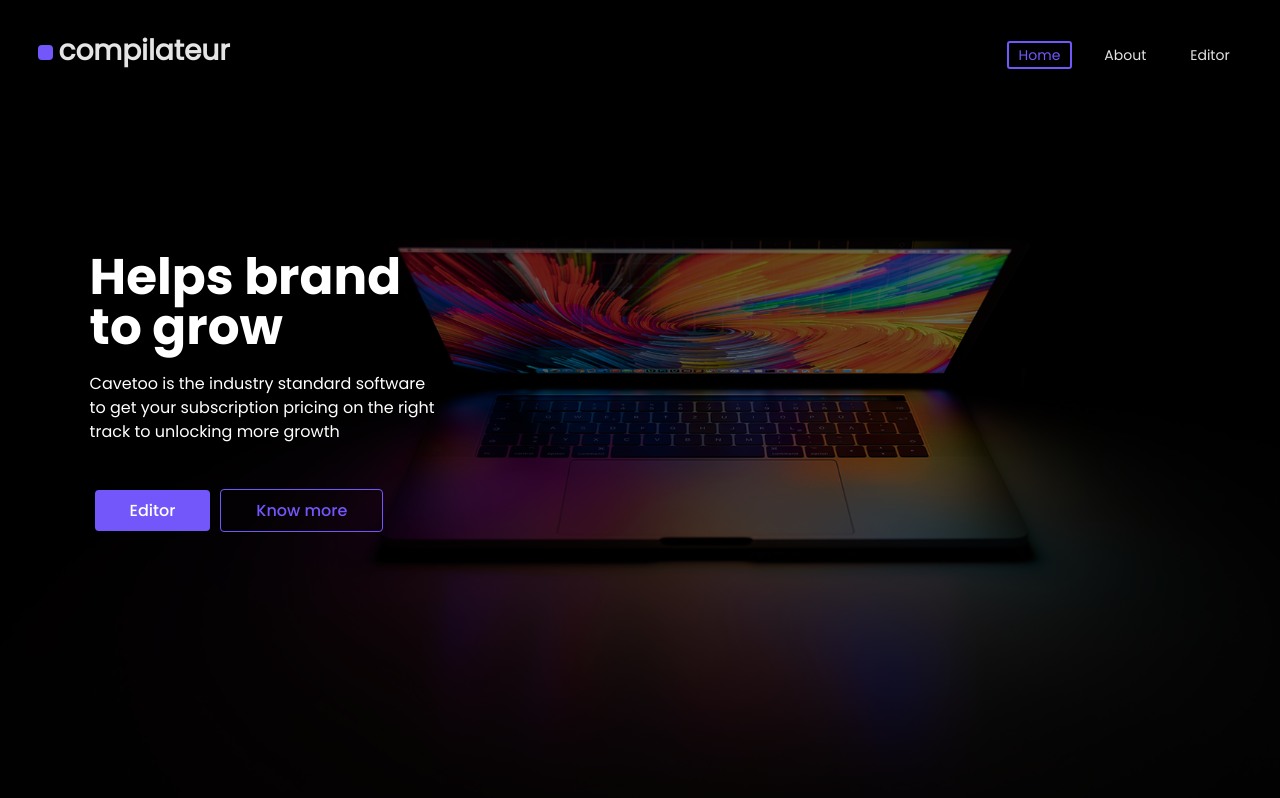
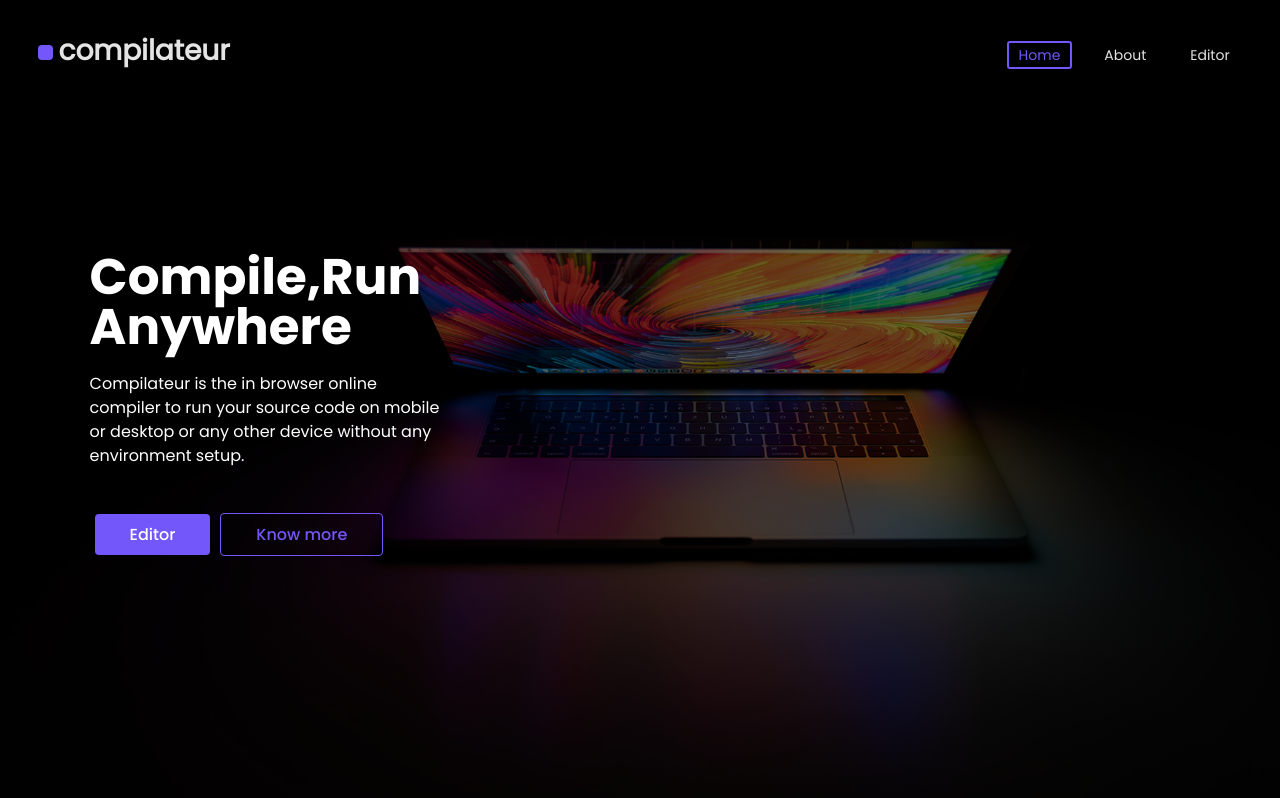
Before and after one commit to satishnaikawadi2011/online-compiler, a React (Vite) app in the folder client/: page / in a window 1280 px wide. Built offline with nearby package versions, Linux system fonts and the light colour scheme; what apisauce would draw is missing.

Commit message:
✨ feat : update Banner component content

```diff
--- a/client/src/components/Banner/Banner.tsx
+++ b/client/src/components/Banner/Banner.tsx
@@ -1,4 +1,5 @@
 import React from 'react';
+import { useNavigate } from 'react-router-dom';
 import styled from 'styled-components';
 import { NormalButton, OutlinedButton } from '../Button/Button';
 import { Container } from '../Container/Container';
@@ -29,19 +30,20 @@ const Details = styled.div`
 const Actions = styled.div``;
 
 const Banner = () => {
+	let navigate = useNavigate();
 	return (
 		<StyledBanner>
 			<BannerContainer>
 				<Details>
-					<h1>Helps brand to grow</h1>
+					<h1>Compile,Run Anywhere</h1>
 					<p>
-						Cavetoo is the industry standard software to get your subscription pricing on the right track to
-						unlocking more growth
+						Compilateur is the in browser online compiler to run your source code on mobile or desktop or
+						any other device without any environment setup.
 					</p>
 				</Details>
 				<Actions>
-					<NormalButton>Editor</NormalButton>
-					<OutlinedButton>Know more</OutlinedButton>
+					<NormalButton onClick={() => navigate('/editor')}>Editor</NormalButton>
+					<OutlinedButton onClick={() => navigate('/about')}>Know more</OutlinedButton>
 				</Actions>
 			</BannerContainer>
 		</StyledBanner>
```
